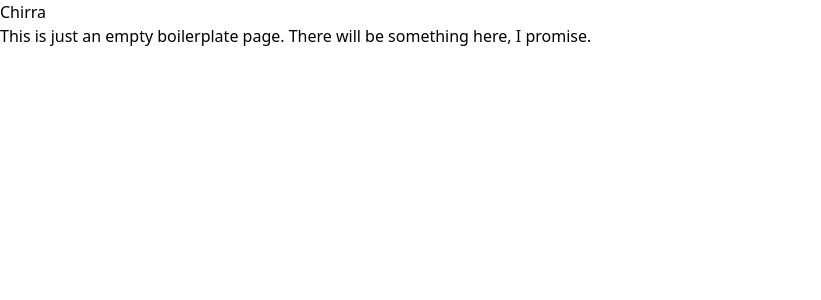
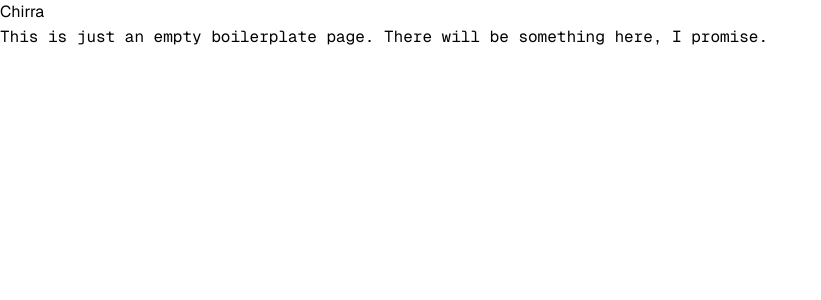
Before and after one commit to tymongumienik/chirra, a Next.js app: page / in a window 1280 px wide. Shown: the top 300 px of the page, without its empty margins (0-821 px from the left). Built offline with nearby package versions, Linux system fonts and the light colour scheme.

Commit message:
feat: added elysia.js and fonts

```diff
--- a/package.json
+++ b/package.json
@@ -10,6 +10,7 @@
     "format": "biome format --write"
   },
   "dependencies": {
+    "elysia": "^1.4.19",
     "next": "16.1.0",
     "react": "19.2.3",
     "react-dom": "19.2.3"
--- /dev/null
+++ b/src/app/api/[[...slugs]]/route.ts
@@ -0,0 +1,10 @@
+import { Elysia, t } from 'elysia'
+
+const app = new Elysia({ prefix: '/api' })
+    .get('/', 'Hello Nextjs')
+
+export const GET = app.fetch;
+export const POST = app.fetch;
+export const PUT = app.fetch;
+export const PATCH = app.fetch;
+export const DELETE = app.fetch;
--- /dev/null
+++ b/src/app/fonts.ts
@@ -0,0 +1,11 @@
+import { Geist, Geist_Mono } from "next/font/google";
+
+export const geistSans = Geist({
+    variable: "--font-geist-sans",
+    subsets: ["latin"],
+});
+
+export const geistMono = Geist_Mono({
+    variable: "--font-geist-mono",
+    subsets: ["latin"],
+});
--- a/src/app/globals.css
+++ b/src/app/globals.css
@@ -1 +1,9 @@
 @import "tailwindcss";
+
+.geist {
+    font-family: "Geist", sans-serif;
+}
+
+.geist-mono {
+    font-family: "Geist Mono", monospace;
+}
--- a/src/app/layout.tsx
+++ b/src/app/layout.tsx
@@ -1,5 +1,6 @@
 import type { Metadata } from "next";
 import "./globals.css";
+import { geistSans, geistMono } from "./fonts";
 
 export const metadata: Metadata = {
   title: "Chirra",
@@ -14,7 +15,7 @@ export default function RootLayout({
   return (
     <html lang="en">
       <body
-        className={`antialiased`}
+        className={`${geistSans.variable} ${geistMono.variable} antialiased`}
       >
         {children}
       </body>
--- a/src/app/page.tsx
+++ b/src/app/page.tsx
@@ -1,8 +1,8 @@
 export default function Home() {
   return (
     <div>
-      <h1>Chirra</h1>
-      <span>This is just an empty boilerplate page. There will be something here, I promise.</span>
+      <h1 className="geist">Chirra</h1>
+      <span className="geist-mono">This is just an empty boilerplate page. There will be something here, I promise.</span>
     </div>
   );
 }
```
Also changed, not shown: 1 other file (tests, documents, lock files or other folders).
